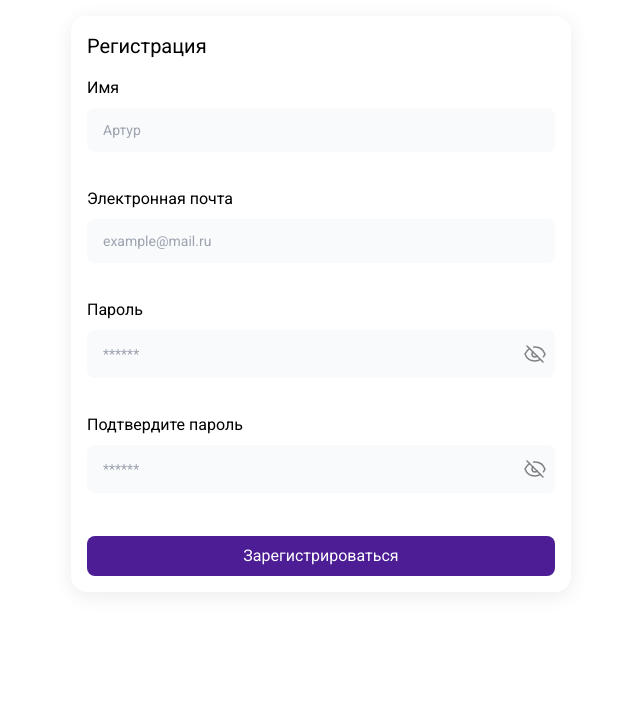
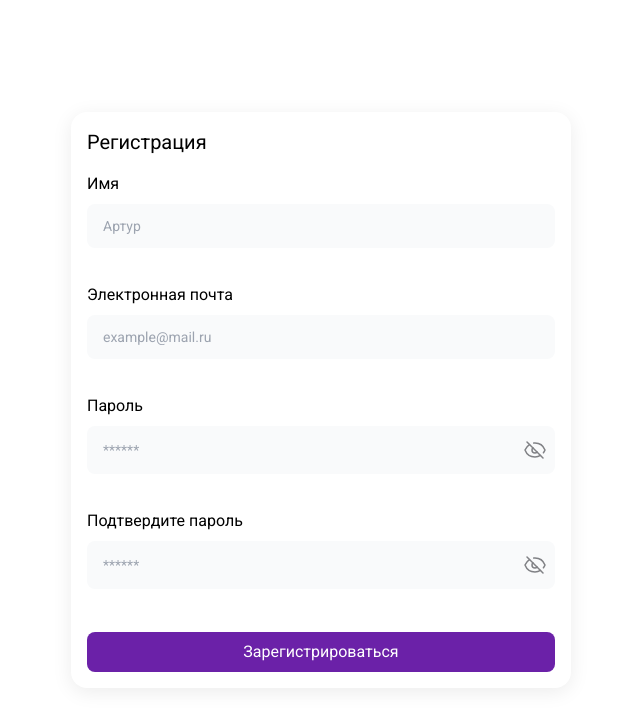
Before and after one commit to Welldar/antipov-test, a React (Vite) app: page / in a window 1280 px wide. Shown: the top 710 px of the page, without its empty margins (319-959 px from the left). Built offline with nearby package versions, Linux system fonts and the light colour scheme.

Commit message:
feat: center form

```diff
--- a/src/components/auth/SignUp.tsx
+++ b/src/components/auth/SignUp.tsx
@@ -22,8 +22,9 @@ export function SignUp() {
 
   return (
     <FormProvider {...methods}>
+      <div className="grid h-screen grid-cols-1 items-center py-2">
         <form
-        className="mx-auto my-4 flex max-w-[500px] flex-col gap-4 rounded-2xl p-4 shadow-[0_4px_20px_rgba(0,0,0,0.08)]"
+          className="mx-auto flex w-full max-w-[500px] flex-col gap-4 rounded-2xl p-4 shadow-[0_4px_20px_rgba(0,0,0,0.08)]"
           onSubmit={handleSubmit(onSubmit)}
         >
           <h2 className="text-xl">Регистрация</h2>
@@ -68,12 +69,13 @@ export function SignUp() {
             }}
           />
           <button
-          className="mt-2 rounded-lg bg-violet-900 px-3 py-2 text-white"
+            className="mt-2 rounded-lg bg-purple-800 px-3 py-2 text-white"
             type="submit"
           >
             Зарегистрироваться
           </button>
         </form>
+      </div>
     </FormProvider>
   )
 }
```
Lines whose indentation alone changed are shown as unchanged.
